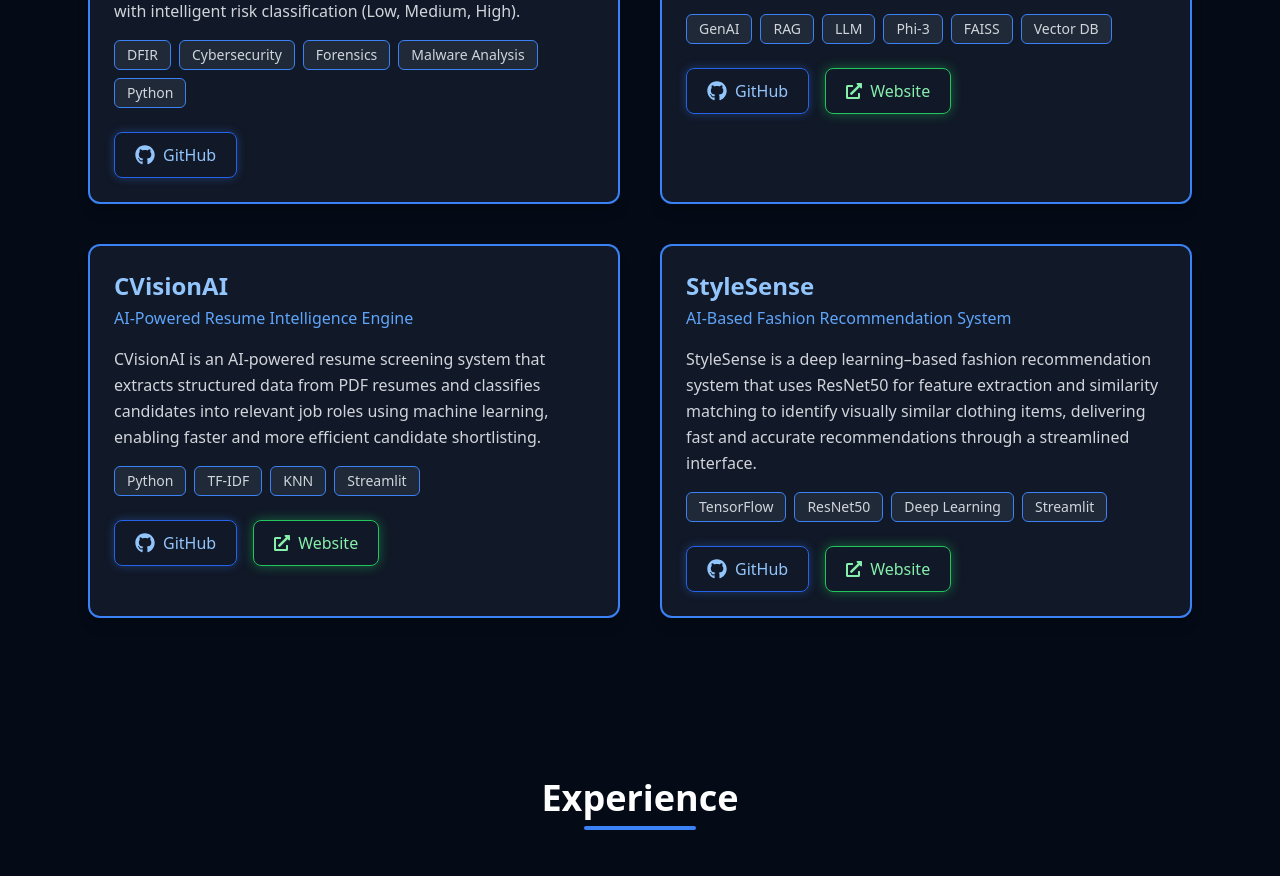
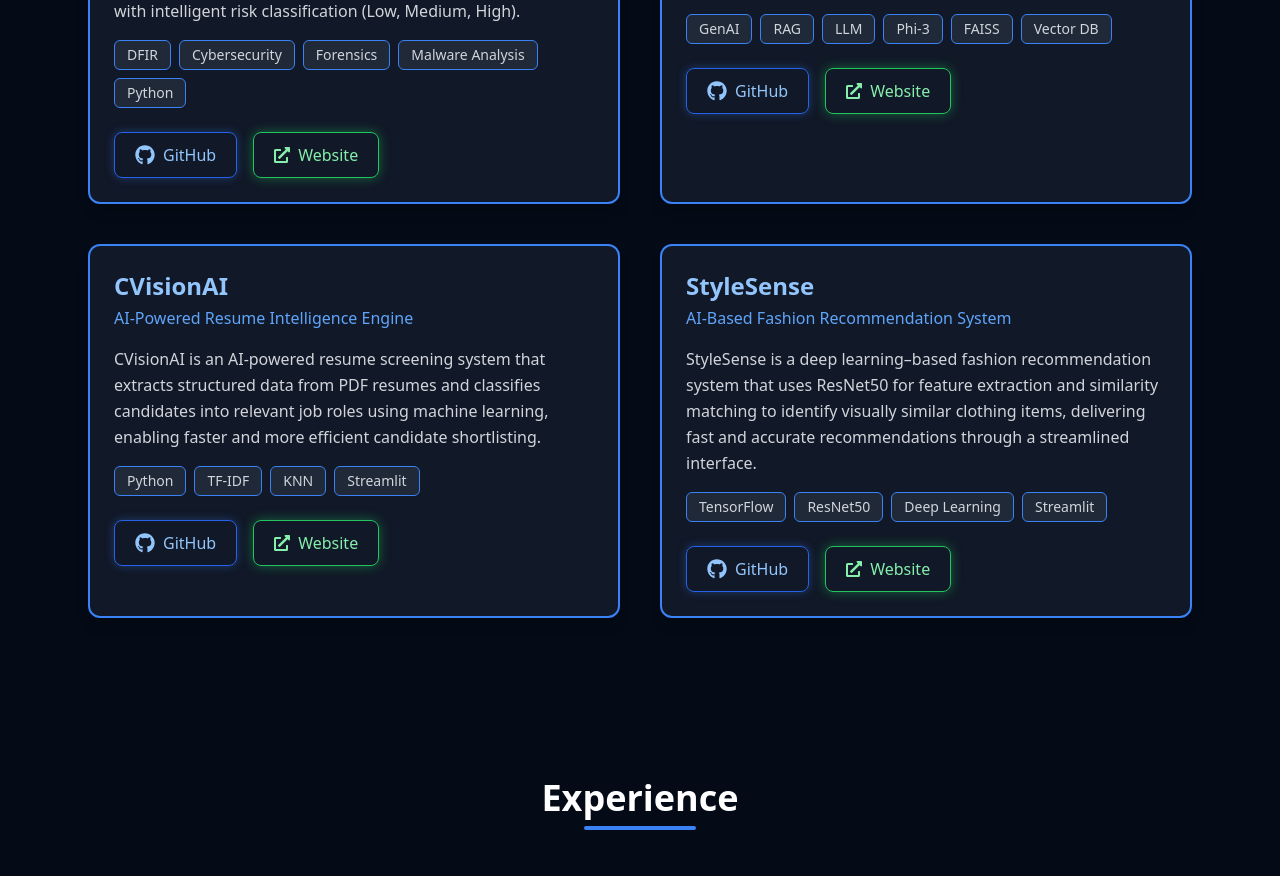
Before and after one commit to DibyanshuSah/My_Portfolio, a React (Vite) app: page / in a window 1280 px wide. Shown: the part 2800-3676 px from the top of the page. Built offline with nearby package versions, Linux system fonts and the light colour scheme.

Commit message:
Live demo added

```diff
--- a/src/sections/Projects.jsx
+++ b/src/sections/Projects.jsx
@@ -119,6 +119,7 @@ const Projects = () => {
             "Python",
           ]}
           link="https://github.com/DibyanshuSah/aegis-forensics"
+          demoLink="https://aegis-forensics-cfu4ugtgfne3bk85ztg7z6.streamlit.app/"
         />
 
         {/* SkillForge-AI */}
```
